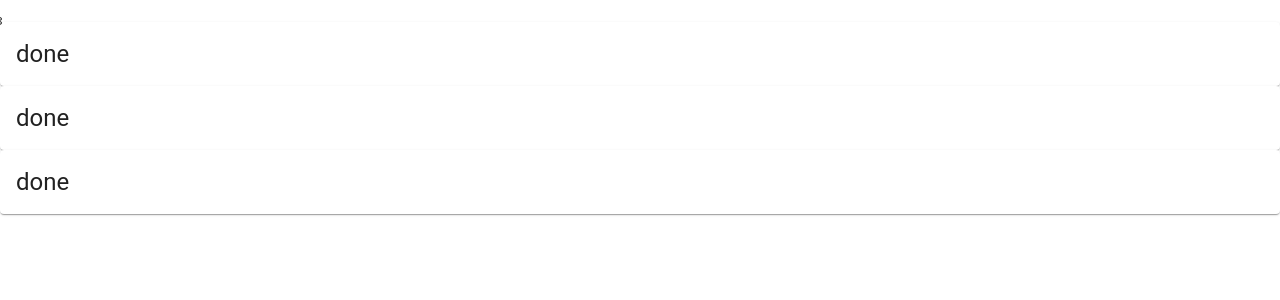
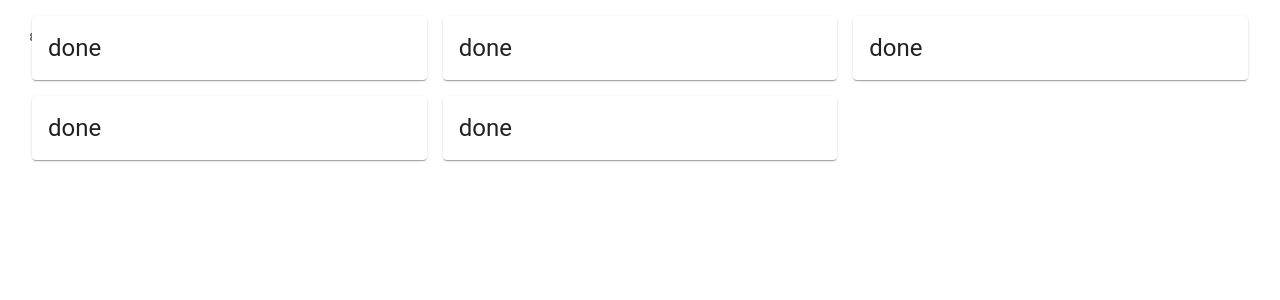
Before and after one commit to Tharunkumar001/Mastr.Bord, a Next.js app: page /components/Classes in a window 1280 px wide. Shown: the top 300 px of the page. Built offline with nearby package versions, Linux system fonts and the light colour scheme.

Commit message:
grid funct added

```diff
--- a/pages/card/classesCard.jsx
+++ b/pages/card/classesCard.jsx
@@ -3,17 +3,18 @@ import React from "react";
 
 function ClassCard({ Component, pageProps }) {
     return(
-        <div >
-            <Grid xs={12} >
-                {[1,2,3].map((e,i) => {
-                    return(
-                        <Card key={i} >
+
+        <Grid container spacing={2}>
+            {[1,2,3,4,5].map((e,i) => {
+                return(
+                    <Grid item xs={12} sm={4} md={4} key={i} >
+                        <Card >
                             <CardHeader title="done" />
                         </Card>
-                    )
-                })}
-            </Grid>
-        </div>
+                    </Grid>
+                )
+            })}
+        </Grid>
     )
 }
 
--- a/pages/components/Classes.jsx
+++ b/pages/components/Classes.jsx
@@ -11,8 +11,12 @@ const Classes = () => {
     let val = 'done'
 
 return(
-    <div >̥̥
-        <ClassCard />
+    <div >
+        <div className={styles.superAdminCardRoot}>
+            <div className={styles.superAdminCard}>̥̥
+                <ClassCard />
+            </div>
+        </div>
     </div>
 )
 }
```
